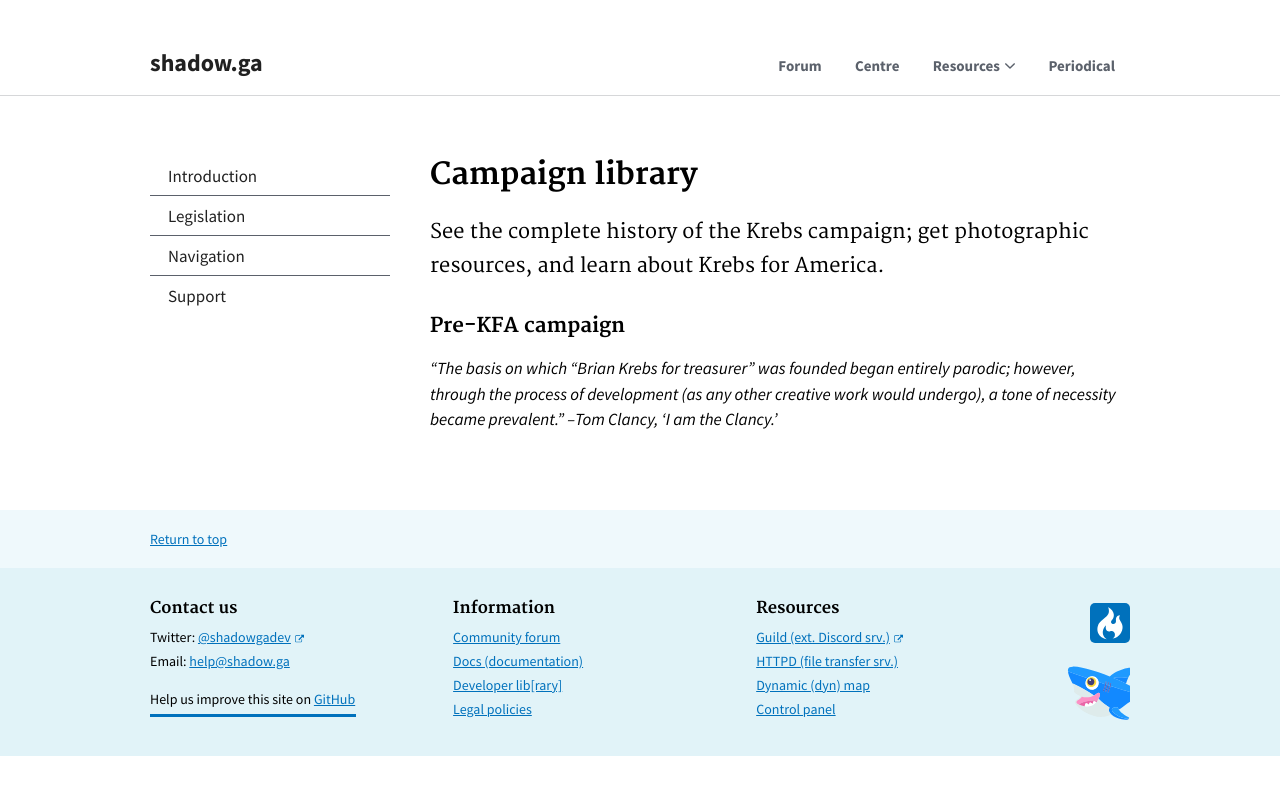
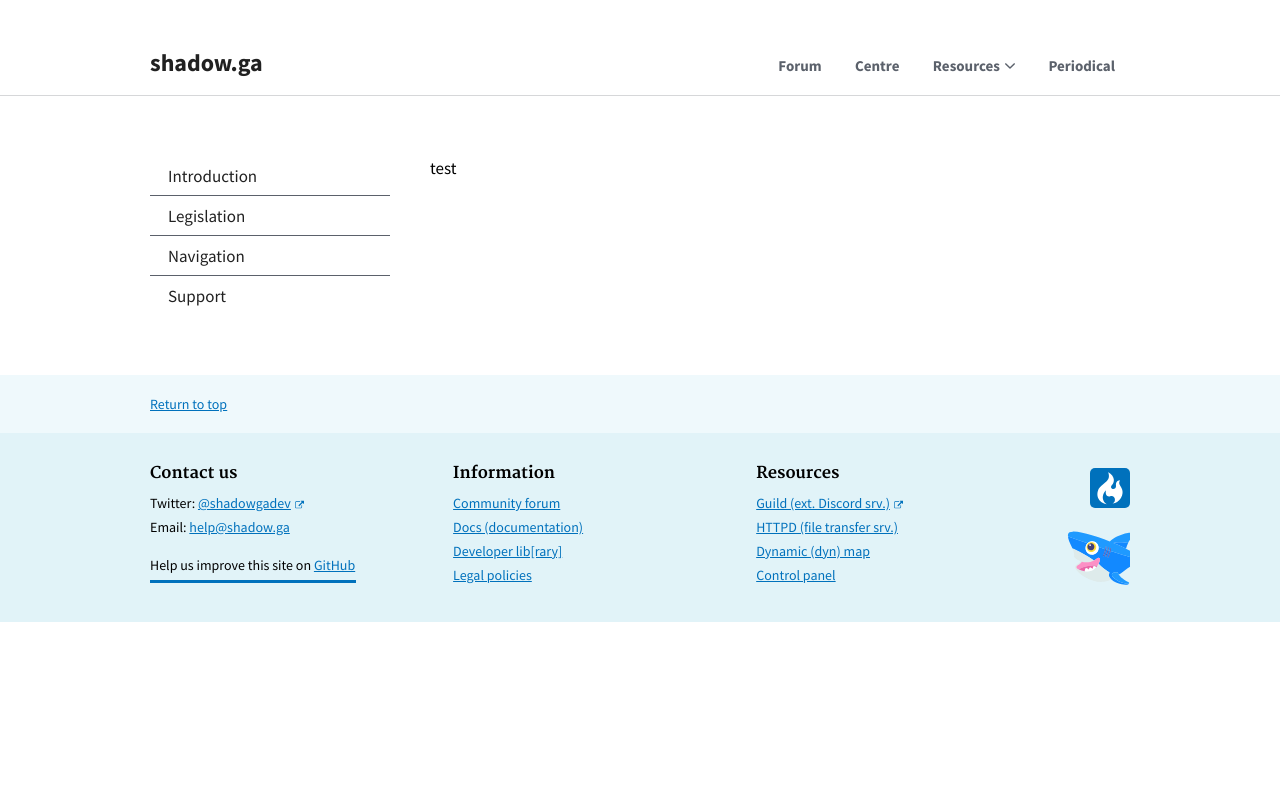
Before and after one commit to serrif/website, a Jekyll site: the page built from main/docs/library.md, in a window 1280 px wide. Shown: the top 795 px of the page. Built offline with Jekyll 4.4.1, drawn with Linux system fonts in a browser that asks for light colours.

Commit message:
Update library.md

```diff
--- a/main/docs/library.md
+++ b/main/docs/library.md
@@ -7,9 +7,4 @@ sidenav: docs
 
 ---
 
-## Campaign library
-See the complete history of the Krebs campaign; get photographic resources, and learn about Krebs for America.
-{: .usa-font-lead }
-
-### Pre-KFA campaign
-*"The basis on which "Brian Krebs for treasurer" was founded began entirely parodic; however, through the process of development (as any other creative work would undergo), a tone of necessity became prevalent." --Tom Clancy, 'I am the Clancy.'*
+test
```
